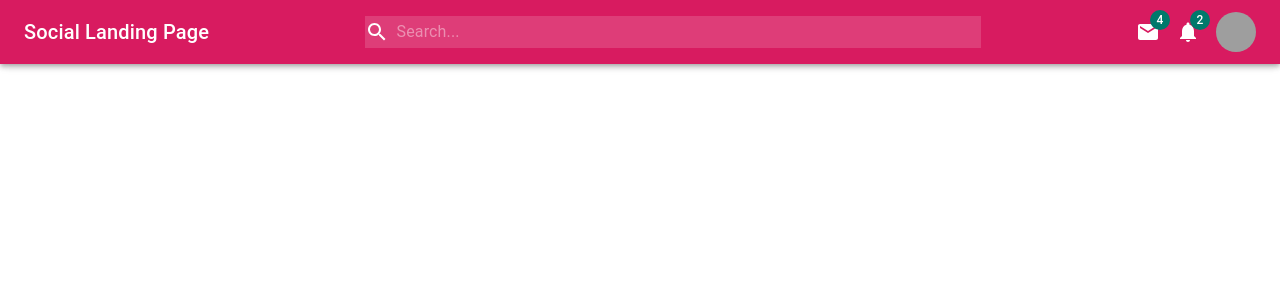
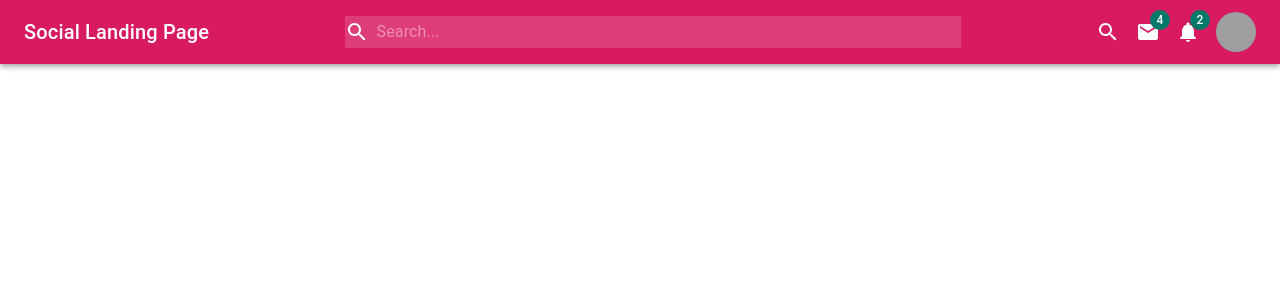
Before and after one commit to snowleopardAlexa/queen-social-landing-page-mui, a React (Create React App) app: page / in a window 1280 px wide. Shown: the top 300 px of the page. Built offline with nearby package versions, Linux system fonts and the light colour scheme; grey boxes are pictures that could not be loaded.

Commit message:
add searchButton styles

```diff
--- a/src/components/Navbar.jsx
+++ b/src/components/Navbar.jsx
@@ -28,10 +28,16 @@ const useStyles = makeStyles((theme) => ({
          },
          borderRadius: theme.shape.borderRaius,
          width: "50%",
+         [theme.breakpoints.down("sm")]: {
+             display: "none",
+         }
      },
      input: {
          color: "white",
          marginLeft: theme.spacing(1),
+     },
+     searchButton: {
+         marginRight: theme.spacing(2),
      },
      icons: {
          display: "flex",
@@ -63,6 +69,7 @@ function Navbar() {
                 />
             </div>
             <div className={classes.icons}>
+                <Search className={classes.searchButton} />
                 <Badge badgeContent={4} color="secondary" className={classes.badge}>
                     <Mail />
                 </Badge>
```
